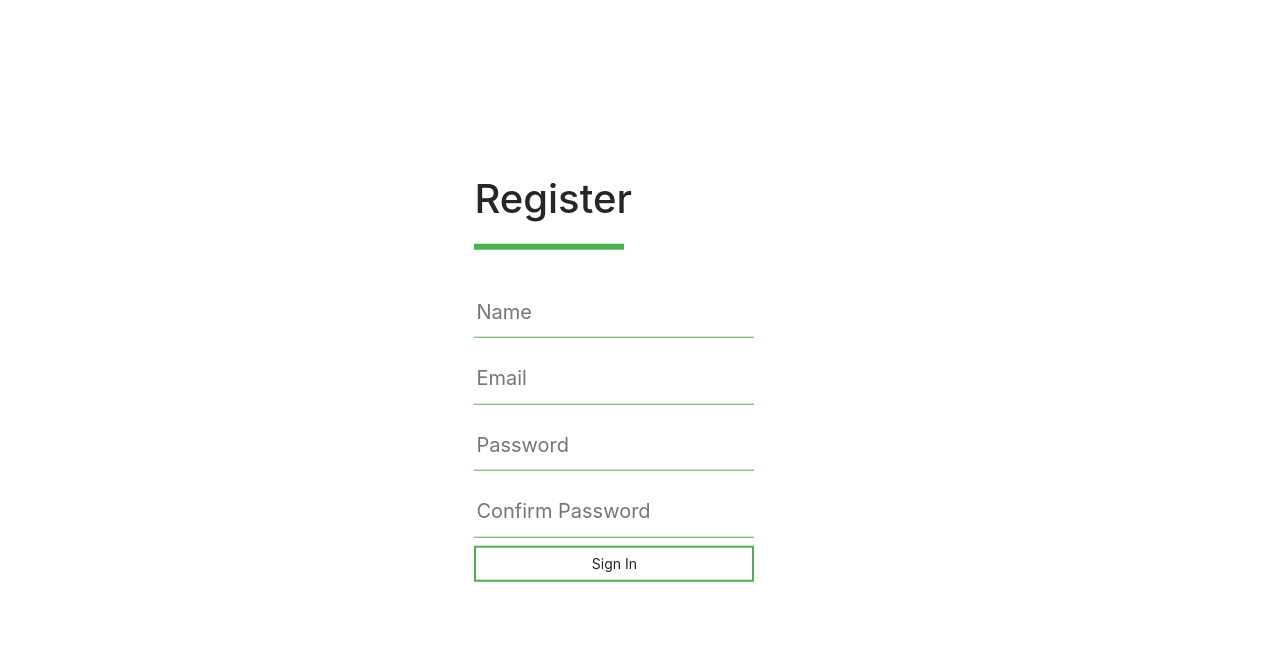
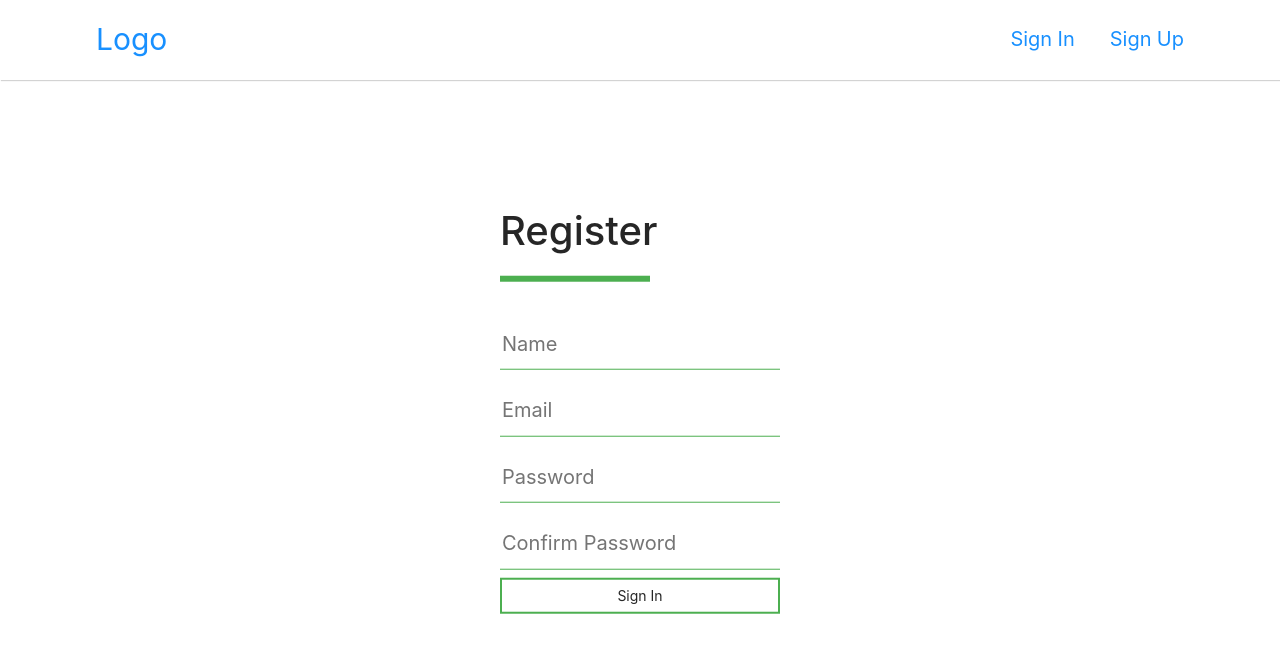
Before and after one commit to wonhyoek/boiler-plate, a React (Create React App) app in the folder client/: page /register in a window 1280 px wide. Shown: the top 652 px of the page. Built offline with nearby package versions, Linux system fonts and the light colour scheme; no server answers.

Commit message:
Header, logout with redux, register and login page layout

```diff
--- a/client/src/App.js
+++ b/client/src/App.js
@@ -7,18 +7,25 @@ import {
 } from "react-router-dom";
 import LandingPage from './components/views/LandingPage/LandingPage';
 import LoginPage from './components/views/LoginPage/LoginPage';
+import NavBar from './components/views/NavBar/NavBar';
 import RegisterPage from './components/views/RegisterPage/RegisterPage';
 import Auth from "./hoc/auth";
+
 
 
 function App() {
   return (
     <Router>
-      <Switch>
-        <Route exact path = "/" component = {Auth(LandingPage, null)}/>
-        <Route exact path = "/login" component = {Auth(LoginPage, false)}/>
-        <Route exact path = "/register" component = {Auth(RegisterPage, false)}/>
-      </Switch>
+      <div>
+        <NavBar/>
+        <Switch>
+        <div style = {{marginTop: '10vh', display: 'flex', justifyContent: "center", padding: '0 10vh'}}>
+          <Route exact path = "/" component = {Auth(LandingPage, null)}/>
+          <Route exact path = "/login" component = {Auth(LoginPage, false)}/>
+          <Route exact path = "/register" component = {Auth(RegisterPage, false)}/>
+        </div>
+        </Switch>
+      </div>
     </Router>
   )
 }
--- a/client/src/_actions/user_actions.js
+++ b/client/src/_actions/user_actions.js
@@ -30,3 +30,13 @@ export function auth () {
         payload: request
     }
 }
+
+export function signOut () {
+    const request = axios.get('/api/auth/logout')
+    .then(response => response.data)
+
+    return {
+        type: "LOGOUT_USER",
+        payload: request
+    }
+}
--- a/client/src/_reducer/user_reducer.js
+++ b/client/src/_reducer/user_reducer.js
@@ -9,6 +9,8 @@ export default function (state = {}, action){
         case "AUTH_USER":
             return {...state, userData: action.payload}
             break;
+        case "LOGOUT_USER":
+            return {...state, logoutSuccess: action.payload}
         default:
             return state;
     }
--- a/client/src/components/views/LoginPage/LoginPage.css
+++ b/client/src/components/views/LoginPage/LoginPage.css
@@ -3,8 +3,8 @@
   flex-direction: column;
   width: 280px;
   position: absolute;
-  top: 46%;
-  left: 48%;
+  top: 50%;
+  left: 50%;
   transform: translate(-50%, -50%);
 }
 
--- /dev/null
+++ b/client/src/components/views/NavBar/NavBar.css
@@ -0,0 +1,46 @@
+.navbar-container {
+    position: fixed;
+    top: 0;
+    left: 0;
+    height: 10vh;
+    width: 100%;
+    display: flex;
+    justify-content: center;
+    align-items: center;
+    border-bottom: 1px solid none;
+    box-shadow: 1px 1px 1px lightgray;
+    background-color: white;
+}
+
+.navbar{
+    display: flex;
+    align-items: center;
+    justify-content: space-between;
+    width: 85%;
+}
+
+.navbar-logo {
+    font-size: 30px;
+    color:  rgb(47, 255, 75);
+}
+
+.authBtn {
+    display: flex;
+}
+
+.signBtn {
+    font-size: 20px;
+    color: rgb(47, 255, 75);
+
+}
+
+.signBtn:first-child {
+    margin-right: 35px;
+}
+
+.signOutBtn {
+    font-size: 20px;
+    color: rgb(47, 255, 75);
+    border: none;
+    background-color: white;
+}
--- a/client/src/components/views/NavBar/NavBar.js
+++ b/client/src/components/views/NavBar/NavBar.js
@@ -1,9 +1,49 @@
-import React from 'react'
+import React from 'react';
+import { useSelector, useDispatch } from "react-redux";
+import './NavBar.css';
+import {signOut} from "../../../_actions/user_actions"
+import { useHistory } from "react-router-dom";
 
 export default () => {
+
+    const user = useSelector(state => state.user);
+    const dispatch = useDispatch();
+    const history = useHistory();
+
+    const signOutHandler = () => {
+        dispatch(signOut())
+        .then(response => {
+            if(response.payload.success){
+                alert('Success Log Out');
+                window.location.reload();
+                history.push('/');
+            } else {
+                alert('Failed Log Out');
+            }
+        })
+    }
+
     return (
-        <div>
-            NavBar
-        </div>
+        <nav className = 'navbar-container'>
+            <div className = 'navbar'>
+                <div className = 'navbar-logo'>
+                    <a href = '/'>Logo</a>
+                </div>
+                {user.userData && !user.userData.isAuth ? (
+                    <div className = 'authBtn'>
+                        <div className = 'signBtn'>
+                            <a href = '/login'>Sign In</a>
+                        </div>
+                        <div className = 'signBtn'>
+                            <a href = '/register'>Sign Up</a>
+                        </div>
+                    </div>
+                ) : (
+                    <button className = 'signOutBtn' onClick = {signOutHandler}>
+                        Sign Out
+                    </button>
+                )}
+            </div>
+        </nav>
     )
 }
--- a/client/src/components/views/RegisterPage/RegisterPage.css
+++ b/client/src/components/views/RegisterPage/RegisterPage.css
@@ -3,8 +3,8 @@
   flex-direction: column;
   width: 280px;
   position: absolute;
-  top: 46%;
-  left: 48%;
+  top: 50%;
+  left: 50%;
   transform: translate(-50%, -50%);
 }
 
```
